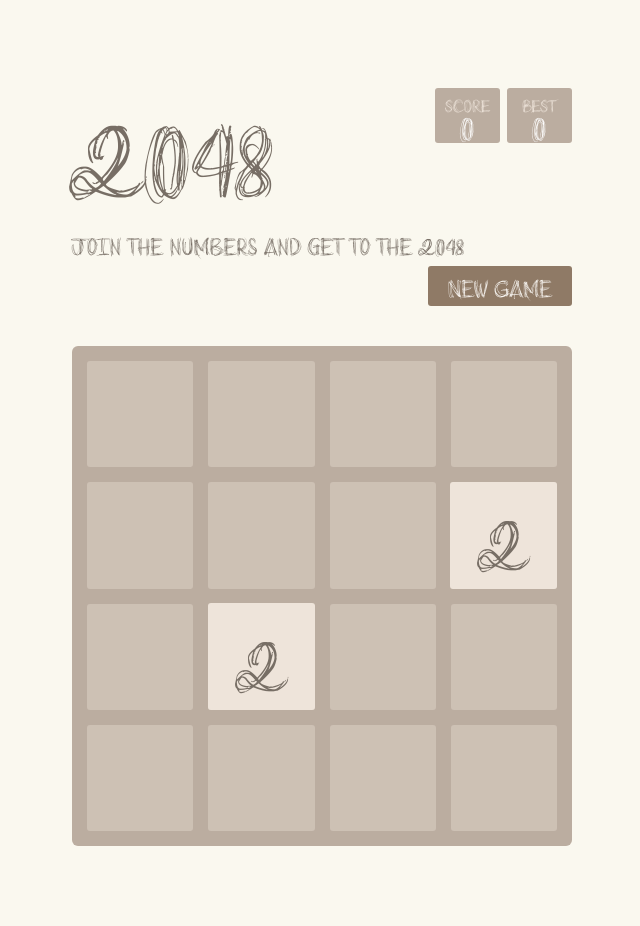
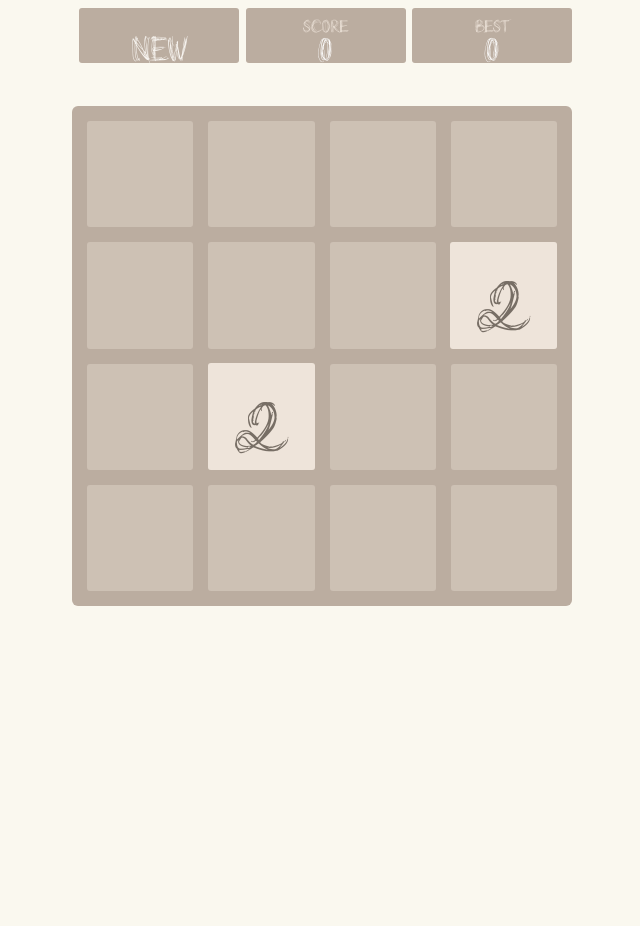
Before and after one commit to jane110511/jane110511.github.io, a Jekyll site: the page 2048.html, which Jekyll copies as it is, in a window 1280 px wide. Shown: the whole page, without its empty margins (318-958 px from the left). Built offline with Jekyll 4.4.1, drawn with Linux system fonts in a browser that asks for light colours; Markdown is read by kramdown in place of the engine named in the settings; after the commit the page ends 900 px from its top, so only the background shows below that.

Commit message:
judgment the height

```diff
--- a/2048.html
+++ b/2048.html
@@ -6,9 +6,6 @@
 
   <link href="assets/css/main.css" rel="stylesheet" type="text/css">
   <link rel="shortcut icon" href="2048.ico">
-  <meta name="apple-mobile-web-app-capable" content="yes">
-  <meta name="apple-mobile-web-app-status-bar-style" content="black">
-
   <meta name="HandheldFriendly" content="True">
   <meta name="MobileOptimized" content="320">
   <meta name="viewport" content="width=device-width, target-densitydpi=160dpi, initial-scale=1.0, maximum-scale=1, user-scalable=no, minimal-ui">
@@ -16,18 +13,12 @@
 <body>
   <div class="container">
     <div class="heading">
-      <h1 class="title">2048</h1>
       <div class="scores-container">
+        <div class="new-container"><a class="restart-button">New</a></div>
         <div class="score-container">0</div>
         <div class="best-container">0</div>
       </div>
     </div>
-
-    <div class="above-game">
-      <p class="game-intro">Join the numbers and get to the <strong>2048</strong></p>
-      <a class="restart-button">New Game</a>
-    </div>
-
     <div class="game-container">
       <div class="game-message">
         <p></p>
--- a/assets/css/main.css
+++ b/assets/css/main.css
@@ -6,9 +6,6 @@ html, body {
   color: #776e65;
   font-family: "Go Around", "Clear Sans", "Helvetica Neue", Arial, sans-serif;
   font-size: 18px; }
-
-body {
-  margin: 80px 0; }
 
 .heading:after {
   content: "";
@@ -50,13 +47,14 @@ h1.title {
   float: right;
   text-align: right; }
 
-.score-container, .best-container {
+.score-container, .best-container, .new-container {
   position: relative;
   display: inline-block;
   background: #bbada0;
   padding: 15px 25px;
   font-size: 25px;
   height: 25px;
+  width: 110px;
   line-height: 47px;
   font-weight: bold;
   border-radius: 3px;
@@ -488,16 +486,12 @@ hr {
 
 .restart-button {
   display: inline-block;
-  background: #8f7a66;
   border-radius: 3px;
-  padding: 0 20px;
+  padding: 0 25px;
   text-decoration: none;
   color: #f9f6f2;
-  height: 40px;
-  line-height: 42px;
   display: block;
-  text-align: center;
-  float: right; }
+  text-align: center; }
 
 .game-explanation {
   margin-top: 50px; }
@@ -505,10 +499,6 @@ hr {
 @media screen and (max-width: 520px) {
   html, body {
     font-size: 15px; }
-
-  body {
-    margin: 20px 0;
-    padding: 0 20px; }
 
   h1.title {
     font-size: 27px;
```
